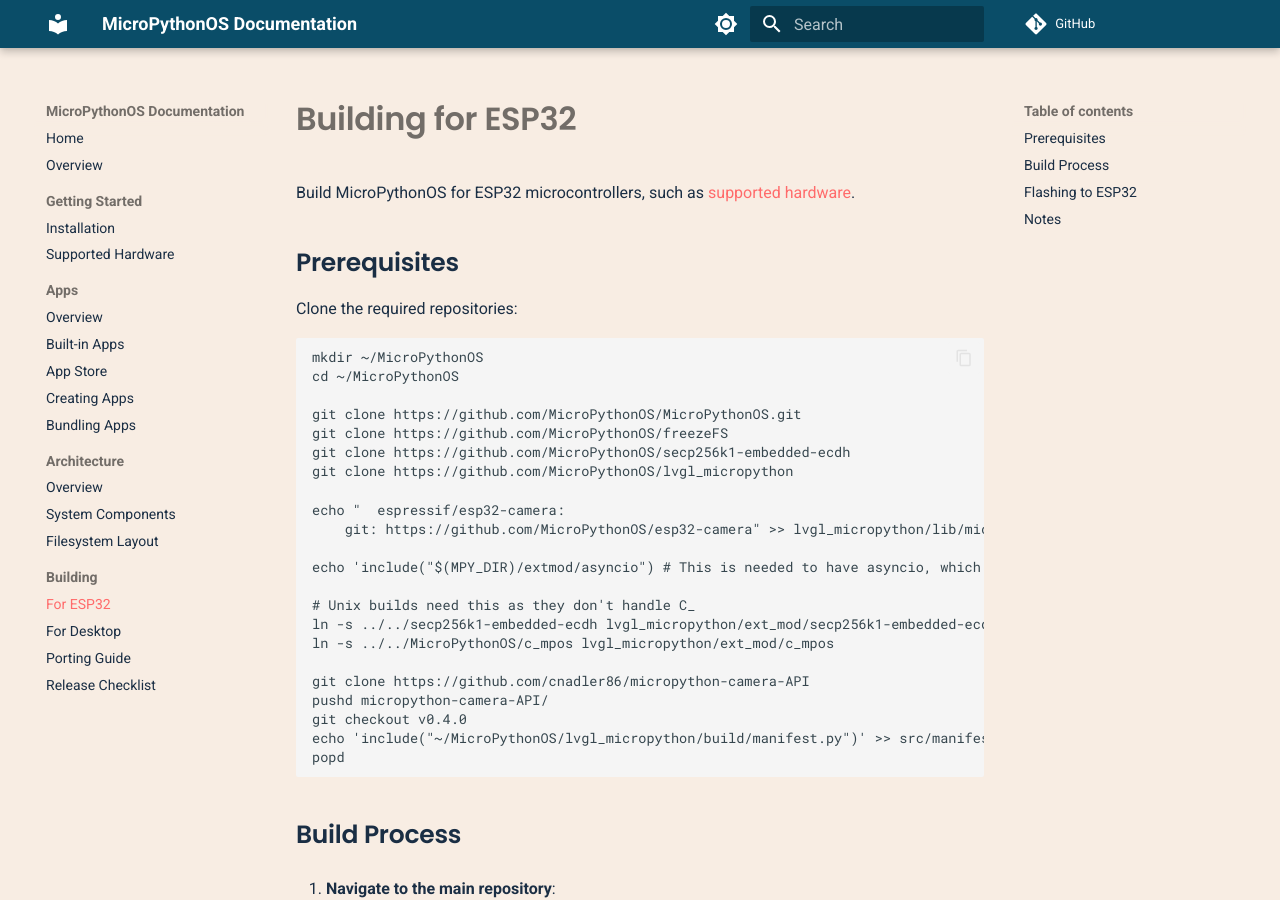
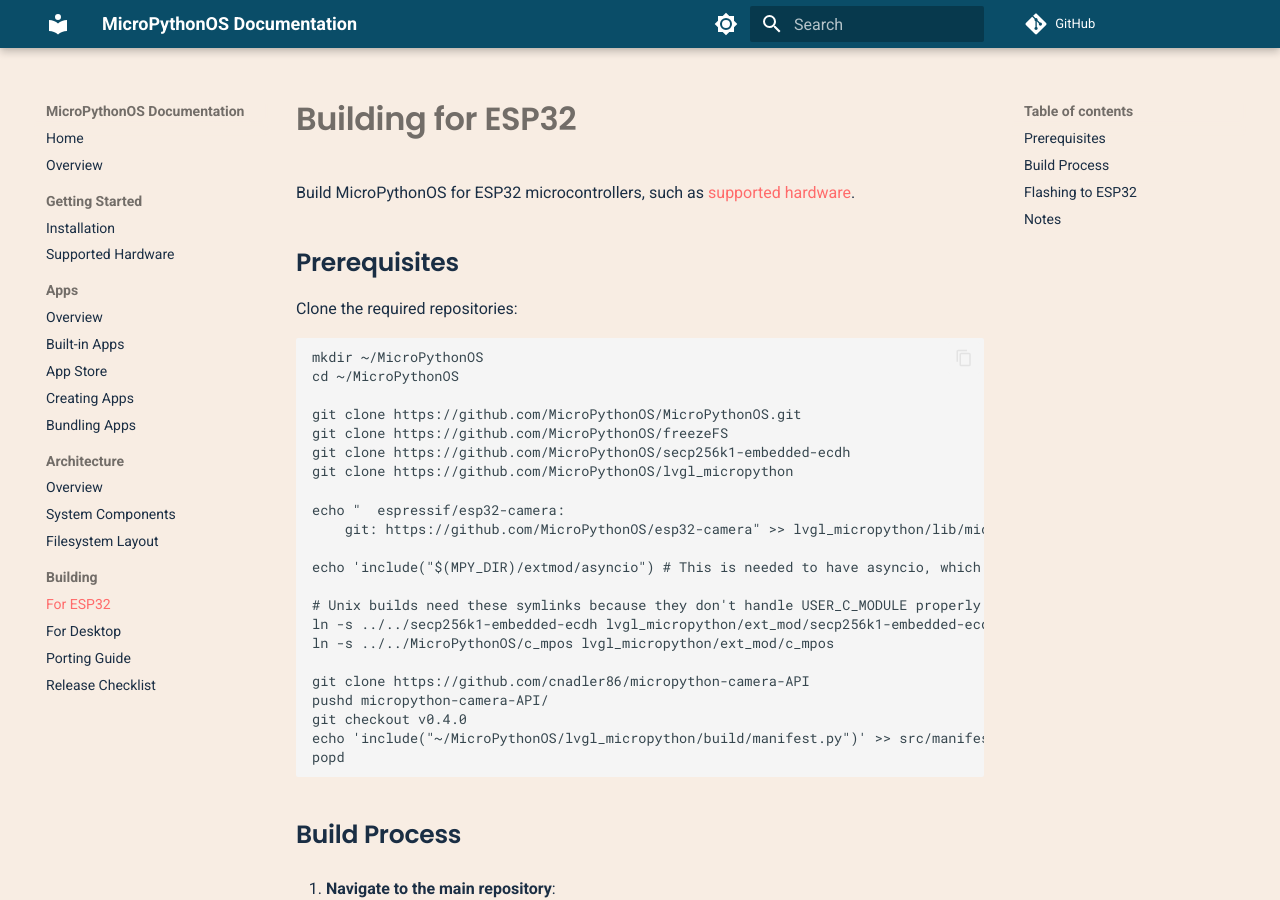
Before and after one commit to MicroPythonOS/docs, an MkDocs documentation site: the page built from docs/building/esp32.md, in a window 1280 px wide and 900 px high. Built offline with MkDocs 1.6.1 and Material for MkDocs 9.7.7, drawn with Linux system fonts in a browser that asks for light colours; comment, search, counter and statistics services are not loaded.

Commit message:
Update docs

```diff
--- a/docs/building/esp32.md
+++ b/docs/building/esp32.md
@@ -18,9 +18,9 @@
 echo "  espressif/esp32-camera:
     git: https://github.com/MicroPythonOS/esp32-camera" >> lvgl_micropython/lib/micropython/ports/esp32/main/idf_component.yml
 
-echo 'include("$(MPY_DIR)/extmod/asyncio") # This is needed to have asyncio, which is used by aiohttp, which has easy to use websockets' >> lvgl_micropython/lib/micropython/ports/unix/variants/manifest.py
+echo 'include("$(MPY_DIR)/extmod/asyncio") # This is needed to have asyncio, which is used by aiohttp, which has used by websockets' >> lvgl_micropython/lib/micropython/ports/unix/variants/manifest.py
 
-# Unix builds need this as they don't handle C_
+# Unix builds need these symlinks because they don't handle USER_C_MODULE properly:
 ln -s ../../secp256k1-embedded-ecdh lvgl_micropython/ext_mod/secp256k1-embedded-ecdh
 ln -s ../../MicroPythonOS/c_mpos lvgl_micropython/ext_mod/c_mpos
 
```
